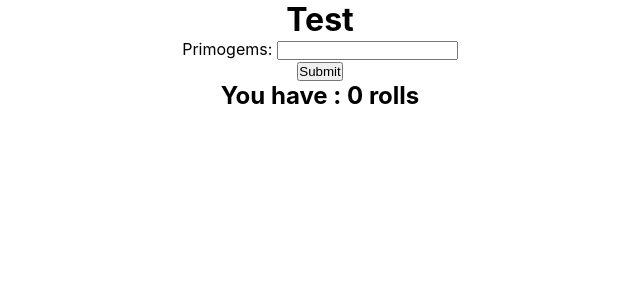
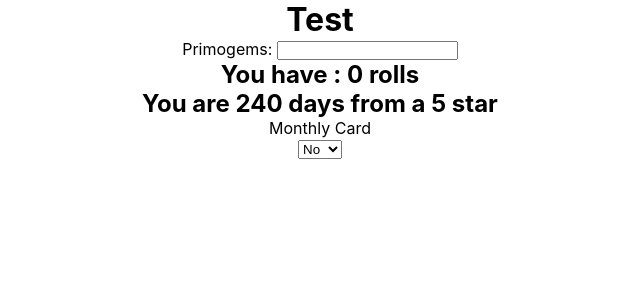
Before and after one commit to calvin-gao/genshin-impact-primo-calculator, a React (Create React App) app: page / in a window 1280 px wide. Shown: the top 300 px of the page, without its empty margins (320-960 px from the left). Built offline with nearby package versions, Linux system fonts and the light colour scheme.

Commit message:
Monthly Card and Primogem Selector

```diff
--- a/src/components/MonthlyCard.jsx
+++ b/src/components/MonthlyCard.jsx
@@ -0,0 +1,32 @@
+import React, { Component } from 'react'
+
+export class MonthlyCard extends Component {
+    constructor(props) {
+        super(props)
+
+        this.state = {
+            checked : false,
+            daysTo5Star: 240
+        }
+    }
+
+    handleMonthlyCardChange = (event) => {
+        this.setState({
+            checked : event.target.value
+        })
+    }
+
+
+    render(){
+        return(
+        <div>
+            <p>Monthly Card</p>
+            <select>
+                <option value={true}>Yes</option>
+                <option value={false}>No</option>
+            </select>
+        </div>
+        );
+    }
+
+}
--- a/src/components/PrimoForm.jsx
+++ b/src/components/PrimoForm.jsx
@@ -1,40 +1,84 @@
 import React, { Component } from 'react'
+import { MonthlyCard } from './MonthlyCard';
+
+const COSTPERROLL = 160;
+const DAILYCOMMISIONGEMS = 60;
+const MONTHLYPERDAY = 90;
+//const MONTHLYINITIAL = 300;
+const FIRST5STARPRIMOCOUNT = 14400;
+const GURANTEEBANNER5STAR = 28800;
 
 export class PrimoForm extends Component {
     constructor(props) {
         super(props)
-
         this.state = {
              primogems : '',
              rolls : 0,
-
+             monthly: false,
+             daysTo5Star: 240
         }
     }
+
 
     handlePrimogemsChange = (event) => {
         this.setState({
             primogems : event.target.value
         })
+        this.calculateRolls(event);
+    }
+
+    handleMonthlyCardChange = (event) => {
+
+        this.setState({
+            monthly : event.target.value
+        } ,  function() {this.calculateRolls(event) })
+    }
+
+    calculateDays = (currentPrimo , hasMonthly) => {
+        let newDay = 0;
+        if(hasMonthly == 'true'){
+            newDay = Math.max(0,Math.ceil((FIRST5STARPRIMOCOUNT - currentPrimo) /  (DAILYCOMMISIONGEMS + MONTHLYPERDAY)));
+        }else{
+            newDay = Math.max(0,Math.ceil((FIRST5STARPRIMOCOUNT - currentPrimo) /  (DAILYCOMMISIONGEMS)));
+        }
+        return newDay;
     }
 
     calculateRolls = event => {
-        let newRolls = parseInt(this.state.primogems) / 160;
-        this.setState({rolls : newRolls});
-        event.preventDefault()
+        let currentPrimo = parseInt(this.state.primogems);
+        currentPrimo = currentPrimo || 0;
+        let newRolls = currentPrimo / COSTPERROLL;
+        let newDay =  this.calculateDays(currentPrimo , this.state.monthly);
+
+        this.setState(
+            {rolls : newRolls,
+            daysTo5Star : newDay,
+         }
+        );
+
+
     }
 
     render() {
         return (
-            <form onSubmit = {this.calculateRolls}>
+            <div>
                 <div>
                     <label> Primogems: </label>
                     <input type="text"
-                     value={this.state.primogems}
-                    onChange={this.handlePrimogemsChange}/>
+                    value = {this.state.primogems}
+                    onChange={this.handlePrimogemsChange}
+                    onKeyUp={this.calculateRolls}
+                    />
                 </div>
-                <button type="submit">Submit</button>
                 <h2>You have : {`${this.state.rolls}`} rolls </h2>
-            </form>
+                <h2>You are {`${this.state.daysTo5Star}`} days from a 5 star</h2>
+                <p>Monthly Card</p>
+                <select onChange = {this.handleMonthlyCardChange} value = { this.state.monthly}>
+                    <option value={true}>Yes</option>
+                    <option value={false}>No</option>
+                </select>
+            </div>
+
         )
     }
 }
```
Also changed, not shown: 1 other file (tests, documents, lock files or other folders).
